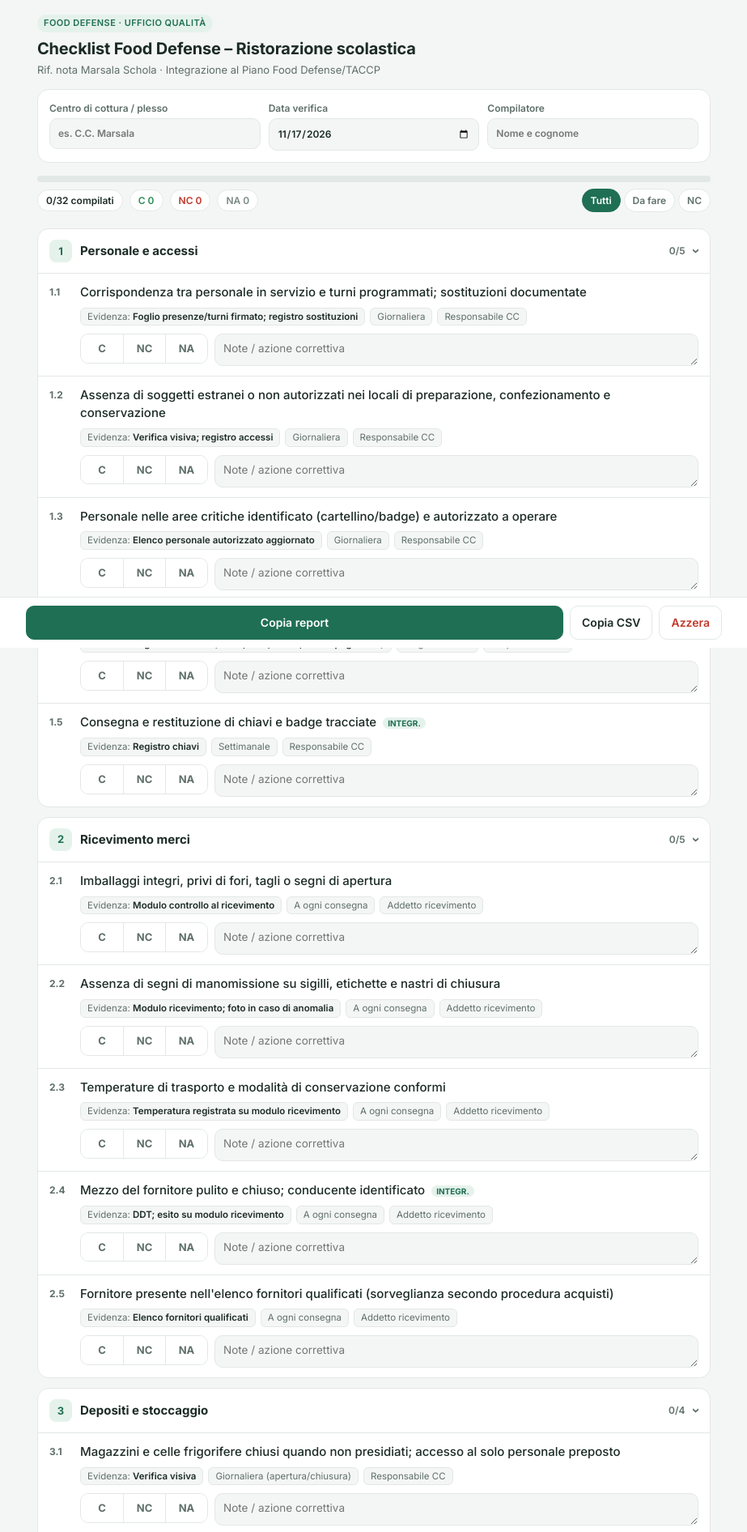
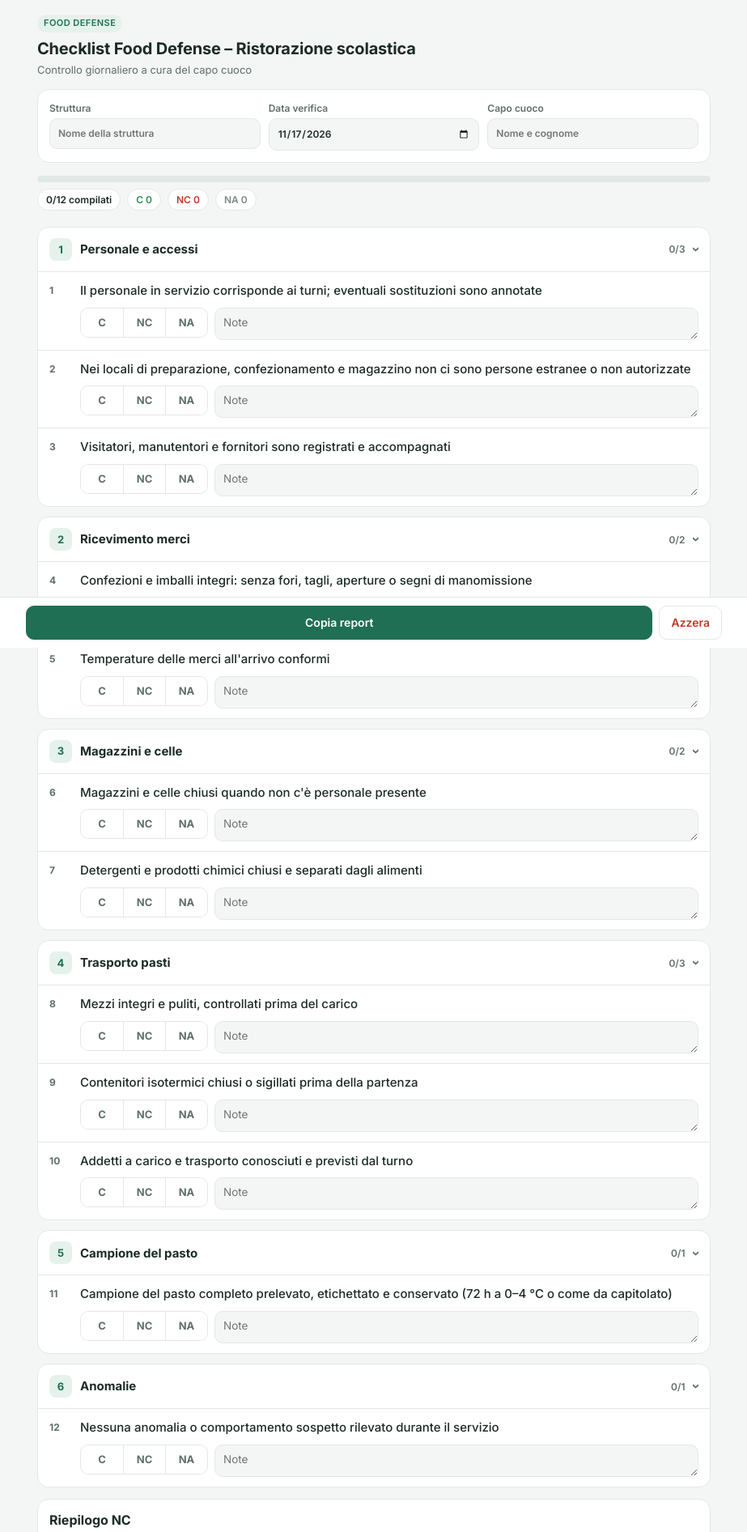
Before and after one commit to qualitavivenda-afk/check-food-defense, a plain HTML site: page index.html in a window 1280 px wide. Shown: the top 1892 px of the page at 81% size, without its empty margins (178-1101 px from the left). Drawn offline with Linux system fonts and the light colour scheme.

Commit message:
Checklist semplificata: 12 domande essenziali per il capo cuoco
Co-Authored-By: Claude Opus 5.5 <noreply@anthropic.com>
Claude-Session: https://claude.ai/code/session_012D9br4aSasAqoysuYd28Jr

```diff
--- a/index.html
+++ b/index.html
@@ -62,6 +62,7 @@
   .act textarea.req-note{border-color:var(--nc);background:var(--card)}
   .warn{font-size:12px;color:var(--nc);font-weight:600;margin:6px 0 0 38px;display:none}
   .item.is-nc .warn.show{display:block}
+  .alert{border-color:var(--nc);background:var(--nc-soft)} .alert h2{font-size:16px;margin:0 0 8px;color:var(--nc)} .alert ol{margin:0;padding-left:20px} .alert li{margin:4px 0}
   .summary h2{font-size:16px;margin:0 0 8px}
   .summary ul{margin:0;padding-left:18px} .summary li{margin:4px 0}
   .muted{color:var(--muted);font-size:13px}
@@ -83,16 +84,16 @@
 <body>
 <div class="wrap">
   <header>
-    <span class="tag">Food Defense · Ufficio Qualità</span>
+    <span class="tag">Food Defense</span>
     <h1>Checklist Food Defense – Ristorazione scolastica</h1>
-    <p>Rif. nota Marsala Schola · Integrazione al Piano Food Defense/TACCP</p>
+    <p>Controllo giornaliero a cura del capo cuoco</p>
   </header>
 
   <div class="card">
     <div class="grid">
-      <label class="f">Centro di cottura / plesso<input id="centro" placeholder="es. C.C. Marsala"></label>
+      <label class="f">Struttura<input id="centro" placeholder="Nome della struttura"></label>
       <label class="f">Data verifica<input id="data" type="date"></label>
-      <label class="f">Compilatore<input id="compilatore" placeholder="Nome e cognome"></label>
+      <label class="f">Capo cuoco<input id="compilatore" placeholder="Nome e cognome"></label>
     </div>
   </div>
 
@@ -103,26 +104,28 @@
       <span class="pill c" id="sC">C 0</span>
       <span class="pill nc" id="sNC">NC 0</span>
       <span class="pill na" id="sNA">NA 0</span>
-      <div class="filters">
-        <button data-f="all" class="on">Tutti</button>
-        <button data-f="todo">Da fare</button>
-        <button data-f="nc">NC</button>
-      </div>
     </div>
   </div>
 
   <div id="sections"></div>
 
   <div class="card summary">
-    <h2>Riepilogo non conformità</h2>
+    <h2>Riepilogo NC</h2>
     <div id="ncList" class="muted">Nessuna NC registrata.</div>
   </div>
-  <p class="muted" style="margin-top:14px">Valori indicativi da allineare a capitolato/ASL: quantità campione per componente (100–150 g) e conservazione (72 h a 0–4 °C). Requisiti contrassegnati <span class="new">INTEGR.</span> = integrazioni rispetto alla nota. I dati restano solo su questo dispositivo: usa «Copia report» per archiviarli.</p>
+  <div class="card alert">
+    <h2>Se noti un'anomalia</h2>
+    <ol>
+      <li>Non usare il prodotto: mettilo da parte con la scritta «NON UTILIZZARE».</li>
+      <li>Non toccare imballi, sigilli o contenitori: sono prove.</li>
+      <li>Avvisa subito le Forze dell'Ordine (112) e l'Ufficio Qualità.</li>
+      <li>Annota l'accaduto nella checklist.</li>
+    </ol>
+  </div>
 </div>
 
 <div class="actions"><div class="in">
   <button class="btn primary" id="copyReport">Copia report</button>
-  <button class="btn" id="copyCsv">Copia CSV</button>
   <button class="btn ghost" id="reset">Azzera</button>
 </div></div>
 
@@ -137,51 +140,29 @@
 <script>
 const DATA = [
  {area:"Personale e accessi", items:[
-  ["1.1","Corrispondenza tra personale in servizio e turni programmati; sostituzioni documentate","Foglio presenze/turni firmato; registro sostituzioni","Giornaliera","Responsabile CC"],
-  ["1.2","Assenza di soggetti estranei o non autorizzati nei locali di preparazione, confezionamento e conservazione","Verifica visiva; registro accessi","Giornaliera","Responsabile CC"],
-  ["1.3","Personale nelle aree critiche identificato (cartellino/badge) e autorizzato a operare","Elenco personale autorizzato aggiornato","Giornaliera","Responsabile CC"],
-  ["1.4","Visitatori, manutentori e fornitori registrati e accompagnati durante la permanenza","Registro visitatori (nome, ente, orario, accompagnatore)","A ogni accesso","Responsabile CC",1],
-  ["1.5","Consegna e restituzione di chiavi e badge tracciate","Registro chiavi","Settimanale","Responsabile CC",1]]},
+  ["1","Il personale in servizio corrisponde ai turni; eventuali sostituzioni sono annotate"],
+  ["2","Nei locali di preparazione, confezionamento e magazzino non ci sono persone estranee o non autorizzate"],
+  ["3","Visitatori, manutentori e fornitori sono registrati e accompagnati"]]},
  {area:"Ricevimento merci", items:[
-  ["2.1","Imballaggi integri, privi di fori, tagli o segni di apertura","Modulo controllo al ricevimento","A ogni consegna","Addetto ricevimento"],
-  ["2.2","Assenza di segni di manomissione su sigilli, etichette e nastri di chiusura","Modulo ricevimento; foto in caso di anomalia","A ogni consegna","Addetto ricevimento"],
-  ["2.3","Temperature di trasporto e modalità di conservazione conformi","Temperatura registrata su modulo ricevimento","A ogni consegna","Addetto ricevimento"],
-  ["2.4","Mezzo del fornitore pulito e chiuso; conducente identificato","DDT; esito su modulo ricevimento","A ogni consegna","Addetto ricevimento",1],
-  ["2.5","Fornitore presente nell'elenco fornitori qualificati (sorveglianza secondo procedura acquisti)","Elenco fornitori qualificati","A ogni consegna","Addetto ricevimento"]]},
- {area:"Depositi e stoccaggio", items:[
-  ["3.1","Magazzini e celle frigorifere chiusi quando non presidiati; accesso al solo personale preposto","Verifica visiva","Giornaliera (apertura/chiusura)","Responsabile CC"],
-  ["3.2","Detergenti e prodotti chimici custoditi in locale/armadio chiuso e separato dagli alimenti","Verifica visiva; inventario prodotti chimici","Settimanale","Responsabile CC",1],
-  ["3.3","Punti di prelievo dell'acqua ed eventuali serbatoi protetti da accessi non autorizzati","Verifica visiva","Mensile","Responsabile CC / Manutenzione",1],
-  ["3.4","Impianto di videosorveglianza (se presente) funzionante","Verifica di funzionamento","Settimanale","Responsabile CC",1]]},
+  ["4","Confezioni e imballi integri: senza fori, tagli, aperture o segni di manomissione"],
+  ["5","Temperature delle merci all'arrivo conformi"]]},
+ {area:"Magazzini e celle", items:[
+  ["6","Magazzini e celle chiusi quando non c'è personale presente"],
+  ["7","Detergenti e prodotti chimici chiusi e separati dagli alimenti"]]},
  {area:"Trasporto pasti", items:[
-  ["4.1","Mezzo integro, pulito e chiudibile, verificato prima del carico e allo scarico","Modulo controllo mezzi","A ogni carico","Autista"],
-  ["4.2","Contenitori isotermici chiusi con sigillo numerato; n. sigilli riportato sul documento di consegna","Documento di trasporto pasti con n. sigilli","A ogni carico","Addetto confezionamento / Autista"],
-  ["4.3","Integrità e numerazione dei sigilli verificate all'arrivo nel refettorio","Firma del ricevente sul documento di consegna","A ogni consegna","Personale refettorio",1],
-  ["4.4","Mezzo mai lasciato aperto o incustodito durante il trasporto","Dichiarazione autista sul documento di consegna","A ogni viaggio","Autista"],
-  ["4.5","Addetti a carico, trasporto e consegna identificati e conformi alla programmazione","Elenco autisti/turni","Giornaliera","Responsabile CC / Logistica"]]},
- {area:"Somministrazione", items:[
-  ["5.1","Carrelli e contenitori non lasciati incustoditi prima della distribuzione","Verifica visiva","Giornaliera","Responsabile refettorio",1],
-  ["5.2","Distribuzione effettuata dal solo personale autorizzato","Elenco personale refettorio","Giornaliera","Responsabile refettorio",1]]},
- {area:"Campione testimone", items:[
-  ["6.1","Prelievo giornaliero, per ciascuna cucina, del pasto completo (tutte le componenti del menù, diete speciali incluse)","Registro campionature","Giornaliera","Responsabile CC"],
-  ["6.2","Quantità per componente come da capitolato/ASL (indicativamente 100–150 g), in contenitore o sacchetto sterile chiuso","Verifica visiva","Giornaliera","Responsabile CC",1],
-  ["6.3","Etichetta con data, centro, pasto, componente e operatore","Verifica etichetta","Giornaliera","Responsabile CC",1],
-  ["6.4","Conservazione per 72 h a 0–4 °C (o come da capitolato/ASL) in area dedicata e chiusa; disponibilità per gli organi di controllo","Registro temperature frigo campioni","Giornaliera","Responsabile CC"]]},
- {area:"Anomalie ed emergenze", items:[
-  ["7.1","Personale formato su comportamenti sospetti e canale di segnalazione","Registro formazione","Semestrale e ai nuovi assunti","RAQ",1],
-  ["7.2","In caso di sospetta manomissione: blocco e isolamento del prodotto/lotto, identificato «NON UTILIZZARE»","Modulo NC","A evento","Responsabile CC",1],
-  ["7.3","Conservazione delle prove (imballi, sigilli, campioni, foto) senza manipolazioni","Modulo NC; documentazione fotografica","A evento","Responsabile CC",1],
-  ["7.4","Segnalazione immediata alle Autorità di Pubblica Sicurezza","Orario e riferimenti della segnalazione","A evento","Responsabile CC"],
-  ["7.5","Comunicazione a committente, ASL/SIAN e Ufficio Qualità; valutazione di ritiro/richiamo","Comunicazione scritta","A evento","Responsabile CC / RAQ",1],
-  ["7.6","Apertura di NC e RAC","Modulo NC / RAC","A evento","RAQ",1]]},
- {area:"Verifica di efficacia", items:[
-  ["8.1","Audit interno o simulazione di evento Food Defense","Rapporto di audit / simulazione","Annuale","RAQ",1]]}
+  ["8","Mezzi integri e puliti, controllati prima del carico"],
+  ["9","Contenitori isotermici chiusi o sigillati prima della partenza"],
+  ["10","Addetti a carico e trasporto conosciuti e previsti dal turno"]]},
+ {area:"Campione del pasto", items:[
+  ["11","Campione del pasto completo prelevato, etichettato e conservato (72 h a 0–4 °C o come da capitolato)"]]},
+ {area:"Anomalie", items:[
+  ["12","Nessuna anomalia o comportamento sospetto rilevato durante il servizio"]]}
 ];
-const KEY="vivenda-fd-checklist-v1";
+const KEY="vivenda-fd-checklist-v2";
 let state={esiti:{},note:{},centro:"",data:"",compilatore:""};
 try{const s=localStorage.getItem(KEY); if(s) state=Object.assign(state,JSON.parse(s));}catch(e){}
 function save(){try{localStorage.setItem(KEY,JSON.stringify(state));}catch(e){}}
-const ALL=DATA.flatMap(s=>s.items.map(i=>({id:i[0],req:i[1],ev:i[2],fr:i[3],resp:i[4],nw:!!i[5],area:s.area})));
+const ALL=DATA.flatMap(s=>s.items.map(i=>({id:i[0],req:i[1],area:s.area})));
 const esc=t=>String(t).replace(/[&<>"]/g,c=>({"&":"&amp;","<":"&lt;",">":"&gt;",'"':"&quot;"}[c]));
 let filter="all";
 
@@ -192,15 +173,14 @@ function render(){
       <summary><span class="num">${si+1}</span><span>${esc(s.area)}</span><span class="sec-meta" id="meta${si}"></span><span class="chev">›</span></summary>
       ${s.items.map(i=>`
         <div class="item" data-id="${i[0]}">
-          <div class="top"><span class="id">${i[0]}</span><div class="req">${esc(i[1])}${i[5]?' <span class="new">INTEGR.</span>':''}</div></div>
-          <div class="meta"><span>Evidenza: <b>${esc(i[2])}</b></span><span>${esc(i[3])}</span><span>${esc(i[4])}</span></div>
+          <div class="top"><span class="id">${i[0]}</span><div class="req">${esc(i[1])}</div></div>
           <div class="act">
             <div class="seg">
               <button class="c" data-v="C">C</button><button class="nc" data-v="NC">NC</button><button class="na" data-v="NA">NA</button>
             </div>
-            <textarea rows="1" placeholder="Note / azione correttiva">${esc(state.note[i[0]]||"")}</textarea>
+            <textarea rows="1" placeholder="Note">${esc(state.note[i[0]]||"")}</textarea>
           </div>
-          <div class="warn">Per una NC descrivi l'anomalia e l'azione correttiva.</div>
+          <div class="warn">Descrivi cosa hai riscontrato e cosa hai fatto.</div>
         </div>`).join("")}
     </details>`).join("");
   root.querySelectorAll(".item").forEach(el=>{
@@ -241,7 +221,7 @@ function update(){
   });
   const ncs=ALL.filter(i=>state.esiti[i.id]==="NC");
   document.getElementById("ncList").innerHTML= ncs.length
-    ? "<ul>"+ncs.map(i=>`<li><b>${i.id}</b> ${esc(i.req)}<br><span class="muted">${esc(state.note[i.id]||"— azione correttiva da indicare")}</span></li>`).join("")+"</ul>"
+    ? "<ul>"+ncs.map(i=>`<li><b>${i.id}</b> ${esc(i.req)}<br><span class="muted">${esc(state.note[i.id]||"— da descrivere")}</span></li>`).join("")+"</ul>"
     : "Nessuna NC registrata.";
 }
 
@@ -249,9 +229,6 @@ function update(){
   const el=document.getElementById(k);
   if(k==="data"&&!state.data){state.data=new Date().toISOString().slice(0,10);}
   el.value=state[k]||""; el.oninput=()=>{state[k]=el.value; save();};
-});
-document.querySelectorAll(".filters button").forEach(b=>b.onclick=()=>{
-  filter=b.dataset.f; document.querySelectorAll(".filters button").forEach(x=>x.classList.toggle("on",x===b)); update();
 });
 
 function toast(t){const el=document.getElementById("toast"); el.textContent=t; el.classList.add("show"); setTimeout(()=>el.classList.remove("show"),1800);}
@@ -263,18 +240,12 @@ function fmtDate(d){if(!d)return"";const [y,m,g]=d.split("-");return `${g}/${m}/
 document.getElementById("copyReport").onclick=()=>{
   let c=0,nc=0,na=0; ALL.forEach(i=>{const v=state.esiti[i.id]; if(v==="C")c++; else if(v==="NC")nc++; else if(v==="NA")na++;});
   const todo=ALL.filter(i=>!state.esiti[i.id]);
-  let t=`CHECKLIST FOOD DEFENSE – RISTORAZIONE SCOLASTICA\nRif. nota Marsala Schola\n\nCentro/plesso: ${state.centro||"-"}\nData verifica: ${fmtDate(state.data)||"-"}\nCompilatore: ${state.compilatore||"-"}\n\nEsito: C ${c} · NC ${nc} · NA ${na} · Non compilati ${todo.length} (tot. ${ALL.length})\n`;
+  let t=`CHECKLIST FOOD DEFENSE – CONTROLLO GIORNALIERO\n\nStruttura: ${state.centro||"-"}\nData verifica: ${fmtDate(state.data)||"-"}\nCapo cuoco: ${state.compilatore||"-"}\n\nEsito: C ${c} · NC ${nc} · NA ${na} · Non compilati ${todo.length} (tot. ${ALL.length})\n`;
   const ncs=ALL.filter(i=>state.esiti[i.id]==="NC");
-  if(ncs.length){t+=`\nNON CONFORMITÀ\n`+ncs.map(i=>`- ${i.id} ${i.req}\n  Azione/nota: ${state.note[i.id]||"da indicare"}\n  Responsabile: ${i.resp}`).join("\n")+"\n";}
+  if(ncs.length){t+=`\nNON CONFORMITÀ\n`+ncs.map(i=>`- ${i.id}. ${i.req}\n  Nota: ${state.note[i.id]||"da descrivere"}`).join("\n")+"\n";}
   if(todo.length){t+=`\nREQUISITI NON COMPILATI: ${todo.map(i=>i.id).join(", ")}\n`;}
-  t+=`\nDETTAGLIO\n`+DATA.map(s=>`${s.area.toUpperCase()}\n`+s.items.map(i=>`${i[0]} [${state.esiti[i[0]]||"—"}] ${i[1]}${state.note[i[0]]?`\n   Nota: ${state.note[i[0]]}`:""}`).join("\n")).join("\n\n");
+  t+=`\nDETTAGLIO\n`+DATA.map(s=>`${s.area.toUpperCase()}\n`+s.items.map(i=>`${i[0]}. [${state.esiti[i[0]]||"—"}] ${i[1]}${state.note[i[0]]?`\n   Nota: ${state.note[i[0]]}`:""}`).join("\n")).join("\n\n");
   copy(t,"Report copiato");
-};
-document.getElementById("copyCsv").onclick=()=>{
-  const q=v=>`"${String(v??"").replace(/"/g,'""')}"`;
-  const rows=[["Centro","Data","Compilatore","N.","Area","Requisito","Esito","Evidenza","Frequenza","Responsabile","Note"]]
-    .concat(ALL.map(i=>[state.centro,fmtDate(state.data),state.compilatore,i.id,i.area,i.req,state.esiti[i.id]||"",i.ev,i.fr,i.resp,state.note[i.id]||""]));
-  copy(rows.map(r=>r.map(q).join(";")).join("\n"),"CSV copiato (separatore ;)");
 };
 const modal=document.getElementById("modal");
 document.getElementById("reset").onclick=()=>modal.classList.add("show");
```
